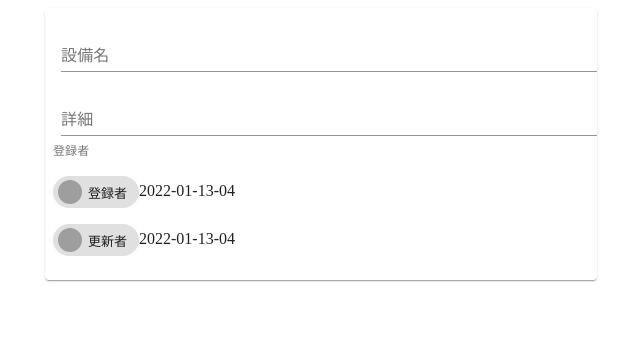
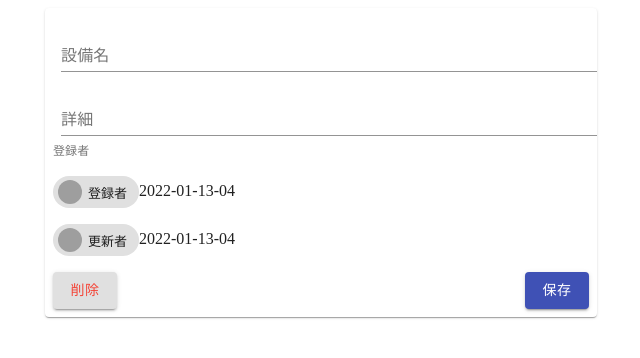
Before and after one commit to MogmogTaro/react-firebase, a React app: page / in a window 1280 px wide. Shown: the top 358 px of the page, without its empty margins (319-959 px from the left). Built offline with nearby package versions, Linux system fonts and the light colour scheme; grey boxes are pictures that could not be loaded.

Commit message:
ボタンの追加

```diff
--- a/src/components/Facility.tsx
+++ b/src/components/Facility.tsx
@@ -1,7 +1,9 @@
 import {
   Avatar,
+  Button,
   Chip,
   Container,
+  Grid,
   InputLabel,
   Paper,
   TextField,
@@ -18,6 +20,12 @@ const useStyle = makeStyles((theme) => ({
   },
   paper: {
     padding: theme.spacing(1),
+  },
+  rightActions: {
+    textAlign: "right",
+  },
+  cancelButton: {
+    color: theme.palette.error.main,
   },
 }));
 
@@ -43,6 +51,18 @@ export const Facility: React.FC = () => {
           />
           {dayjs(new Date()).format("YYYY-MM-DD-HH")}
         </p>
+        <Grid container>
+          <Grid item xs={6}>
+            <Button variant="contained" className={style.cancelButton}>
+              削除
+            </Button>
+          </Grid>
+          <Grid item xs={6} className={style.rightActions}>
+            <Button variant="contained" color="primary">
+              保存
+            </Button>
+          </Grid>
+        </Grid>
       </Paper>
     </Container>
   );
```
